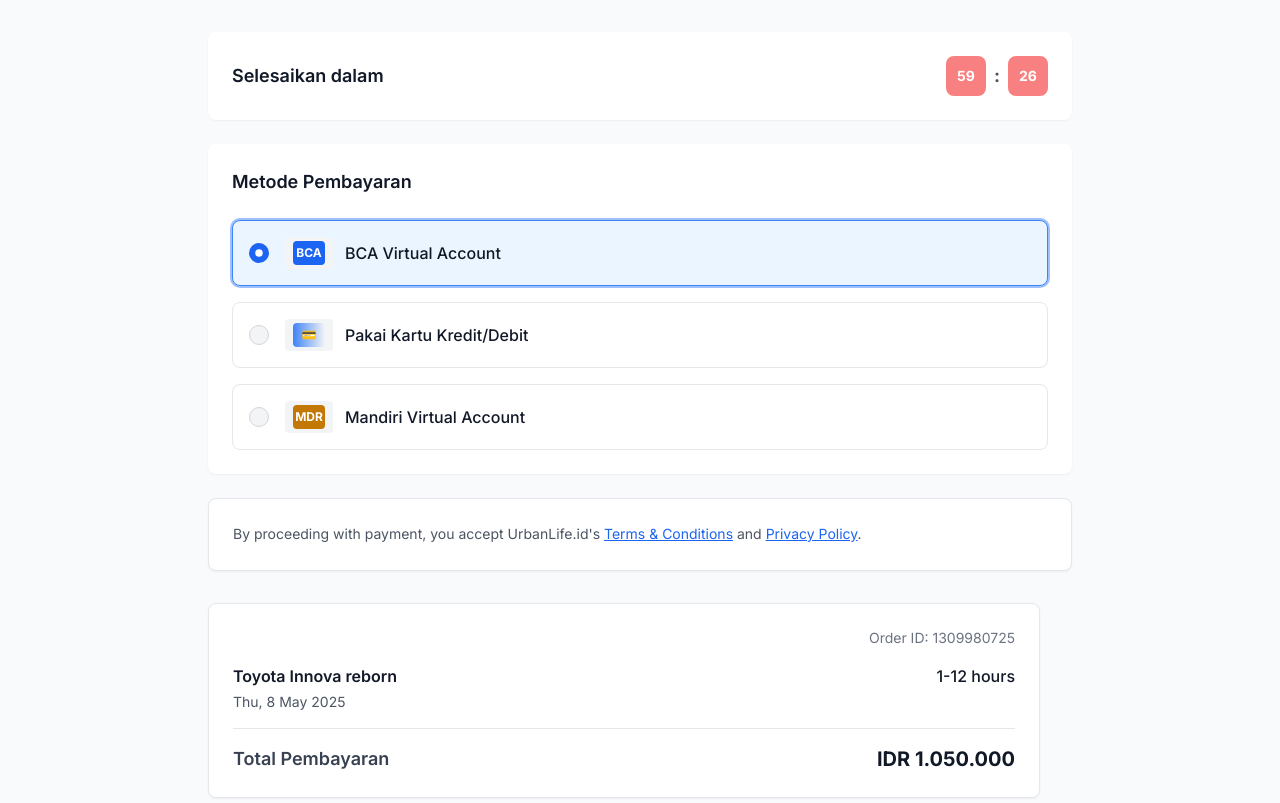
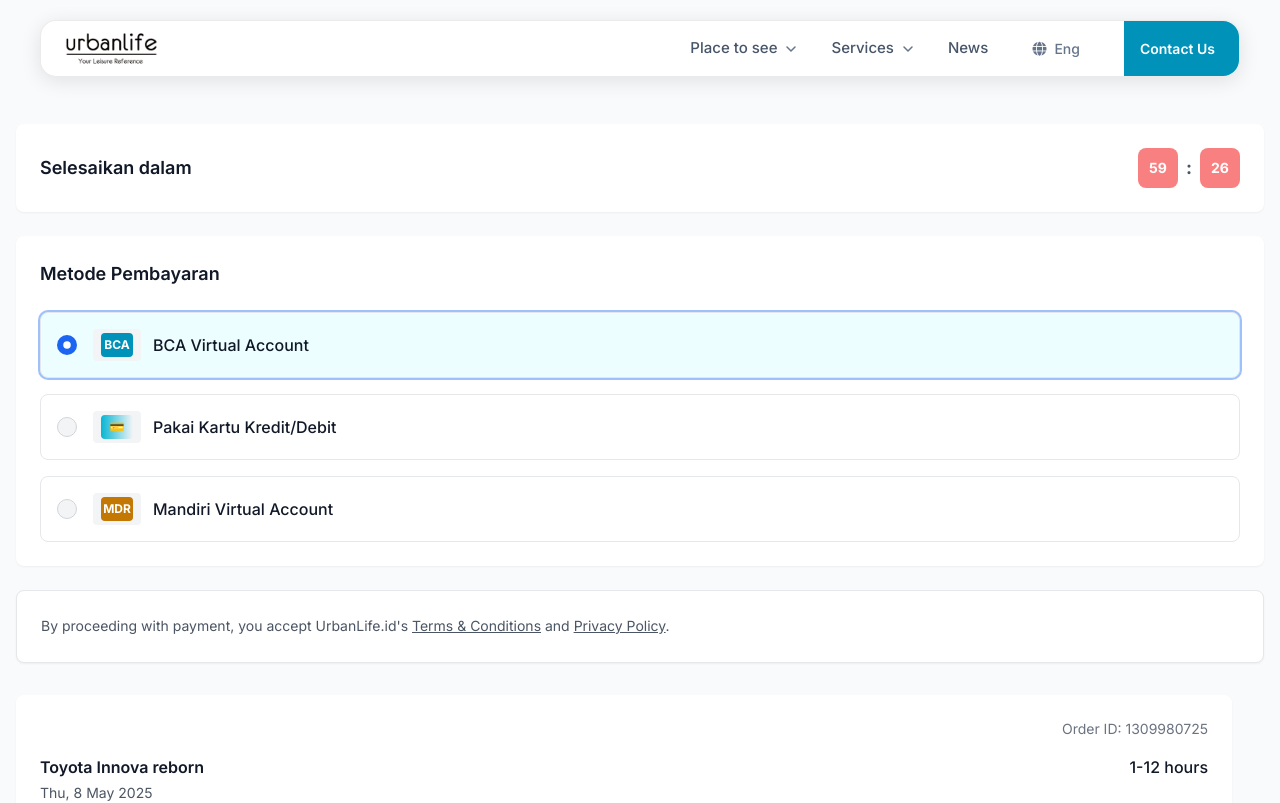
Before and after one commit to myreds12/urbanlife-frontend, a React (Vite) app in the folder urbanlife-frontend/: page /PaymentSection in a window 1280 px wide. Shown: the top 803 px of the page. Built offline with nearby package versions, Linux system fonts and the light colour scheme; a web font is replaced by a local one.

Commit message:
edit payment section

```diff
--- a/urbanlife-frontend/src/components/LandingPage/PaymentSection/OrderSummary.jsx
+++ b/urbanlife-frontend/src/components/LandingPage/PaymentSection/OrderSummary.jsx
@@ -3,7 +3,7 @@ import React from 'react';
 
 const OrderSummary = ({ order }) => {
   return (
-    <div className="bg-white p-6 rounded-lg shadow-sm border border-gray-200 sticky top-4">
+    <div className="bg-white p-6 rounded-lg shadow-sm  sticky top-4">
       <div className="space-y-4">
         {/* Order ID */}
         <div className="text-right">
--- a/urbanlife-frontend/src/components/LandingPage/PaymentSection/PaymentButton.jsx
+++ b/urbanlife-frontend/src/components/LandingPage/PaymentSection/PaymentButton.jsx
@@ -21,7 +21,7 @@ const PaymentButton = ({
   };
 
   return (
-    <div className="bg-white p-6 rounded-lg shadow-sm border border-gray-200">
+    <div className="bg-white p-6 rounded-lg shadow-sm ">
       <button
         onClick={onPayment}
         disabled={disabled}
@@ -29,7 +29,7 @@ const PaymentButton = ({
           w-full py-4 px-6 rounded-lg font-semibold text-white transition-all text-lg
           ${disabled
             ? 'bg-gray-300 cursor-not-allowed'
-            : 'bg-teal-600 hover:bg-teal-700 active:bg-teal-800 shadow-lg hover:shadow-xl'
+            : 'bg-cyan-600 hover:bg-cyan-700 active:bg-cyan-800 shadow-lg hover:shadow-xl'
           }
         `}
       >
--- a/urbanlife-frontend/src/components/LandingPage/PaymentSection/PaymentMethods.jsx
+++ b/urbanlife-frontend/src/components/LandingPage/PaymentSection/PaymentMethods.jsx
@@ -13,12 +13,12 @@ const PaymentMethods = ({
     return (
       <div className="w-12 h-8 bg-gray-100 rounded flex items-center justify-center">
         {method.id === 'bca_va' && (
-          <div className="w-8 h-6 bg-blue-600 rounded text-white text-xs font-bold flex items-center justify-center">
+          <div className="w-8 h-6 bg-cyan-600 rounded text-white text-xs font-bold flex items-center justify-center">
             BCA
           </div>
         )}
         {method.id === 'card' && (
-          <div className="w-8 h-6 bg-gradient-to-r from-blue-500 to-purple-500 rounded flex items-center justify-center">
+          <div className="w-8 h-6 bg-gradient-to-r from-cyan-500 to-purple-500 rounded flex items-center justify-center">
             <span className="text-white text-xs">💳</span>
           </div>
         )}
@@ -39,7 +39,7 @@ const PaymentMethods = ({
           className={`
             flex items-center gap-4 p-4 border rounded-lg cursor-pointer transition-all
             ${selectedMethod === method.id
-              ? 'border-blue-500 bg-blue-50 ring-2 ring-blue-200'
+              ? 'border-cyan-500 bg-cyan-50 ring-2 ring-cyan-200'
               : 'border-gray-200 hover:border-gray-300'
             }
           `}
@@ -50,7 +50,7 @@ const PaymentMethods = ({
             value={method.id}
             checked={selectedMethod === method.id}
             onChange={() => onMethodSelect(method.id)}
-            className="w-5 h-5 text-blue-600 bg-gray-100 border-gray-300 focus:ring-blue-500"
+            className="w-5 h-5 text-cyan-600 bg-gray-100 border-gray-300 focus:ring-cyan-500"
           />
 
           <div className="flex items-center gap-3 flex-1">
@@ -63,7 +63,7 @@ const PaymentMethods = ({
       {methods.length > 3 && (
         <button
           onClick={onToggleShowAll}
-          className="w-full py-3 text-blue-600 font-medium hover:text-blue-700 transition-colors flex items-center justify-center gap-2"
+          className="w-full py-3 text-cyan-600 font-medium hover:text-cyan-700 transition-colors flex items-center justify-center gap-2"
         >
           <span>{showAll ? 'Lihat lebih sedikit' : 'Lihat semua'}</span>
           <svg
--- a/urbanlife-frontend/src/components/LandingPage/PaymentSection/PaymentTerms.jsx
+++ b/urbanlife-frontend/src/components/LandingPage/PaymentSection/PaymentTerms.jsx
@@ -8,7 +8,7 @@ const PaymentTerms = () => {
         By proceeding with payment, you accept UrbanLife.id's{' '}
         <a
           href="#"
-          className="text-blue-600 hover:text-blue-700 underline"
+          className="text-cyan-600 hover:text-cyan-700 underline"
           onClick={(e) => e.preventDefault()}
         >
           Terms & Conditions
@@ -16,7 +16,7 @@ const PaymentTerms = () => {
         {' '}and{' '}
         <a
           href="#"
-          className="text-blue-600 hover:text-blue-700 underline"
+          className="text-cyan-600 hover:text-cyan-700 underline"
           onClick={(e) => e.preventDefault()}
         >
           Privacy Policy
--- a/urbanlife-frontend/src/pages/LandingPage/PaymentSection/PaymentSection.jsx
+++ b/urbanlife-frontend/src/pages/LandingPage/PaymentSection/PaymentSection.jsx
@@ -4,6 +4,7 @@ import PaymentMethods from '../../../components/LandingPage/PaymentSection/Payme
 import OrderSummary from '../../../components/LandingPage/PaymentSection/OrderSummary';
 import PaymentButton from '../../../components/LandingPage/PaymentSection/PaymentButton';
 import PaymentTerms from '../../../components/LandingPage/PaymentSection/PaymentTerms';
+import Navbar from '../../../components/LandingPage/HomePage/Navbar';
 
 const PaymentSection = () => {
   const [selectedMethod, setSelectedMethod] = useState('bca_va');
@@ -60,7 +61,11 @@ const PaymentSection = () => {
 
   return (
     <div className="min-h-screen bg-gray-50 py-8">
-      <div className="max-w-4xl mx-auto px-4">
+      <div className="fixed top-0 left-0 right-0 z-50 bg-white shadow-sm">
+        <Navbar />
+      </div>
+
+      <div className="max-w-7xl mx-auto px-4 mt-23">
         <div className="grid grid-cols-1 lg:grid-cols-3 gap-8">
           {/* Main Payment Section */}
           <div className="lg:col-span-2 space-y-6">
```
